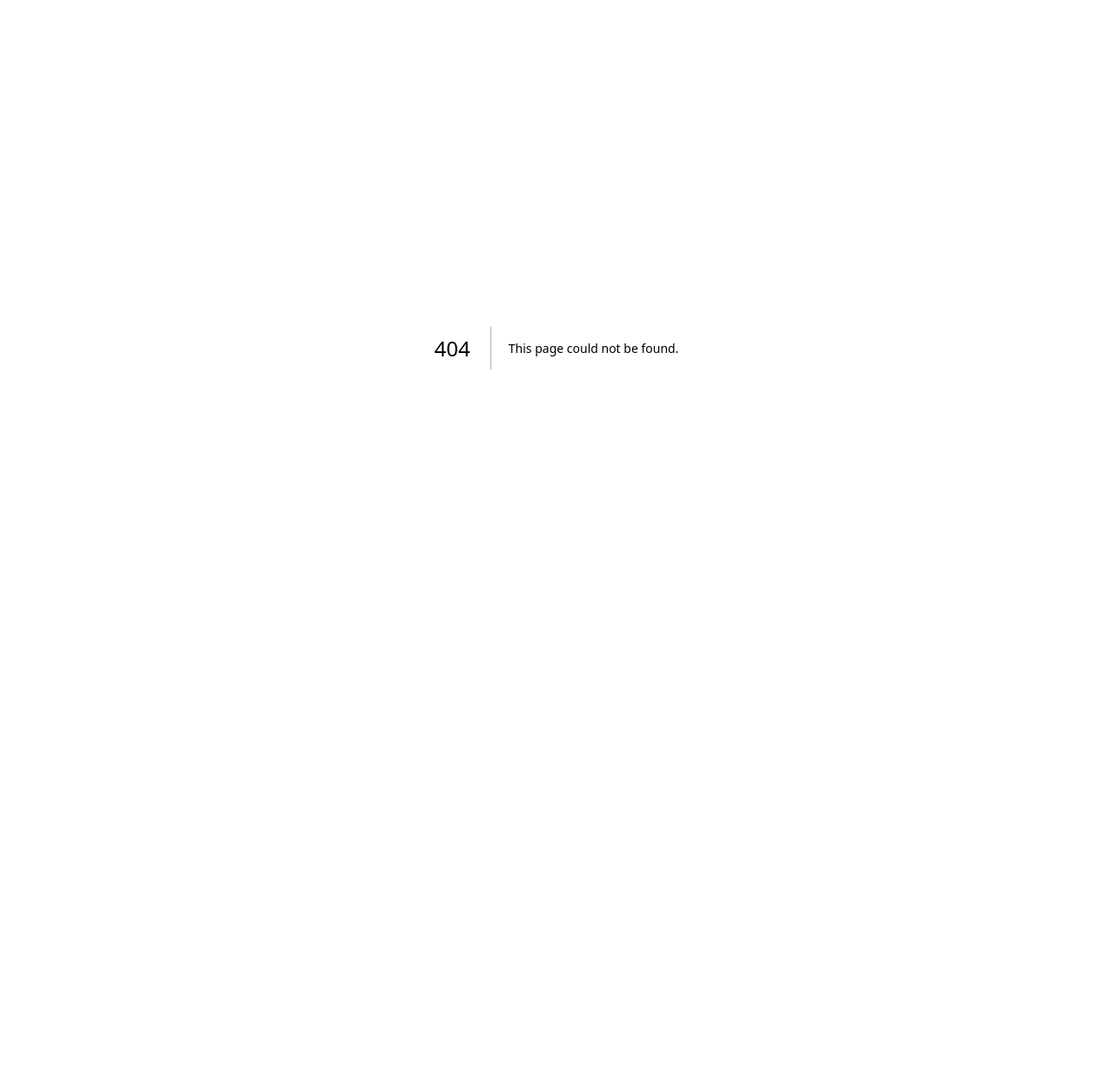
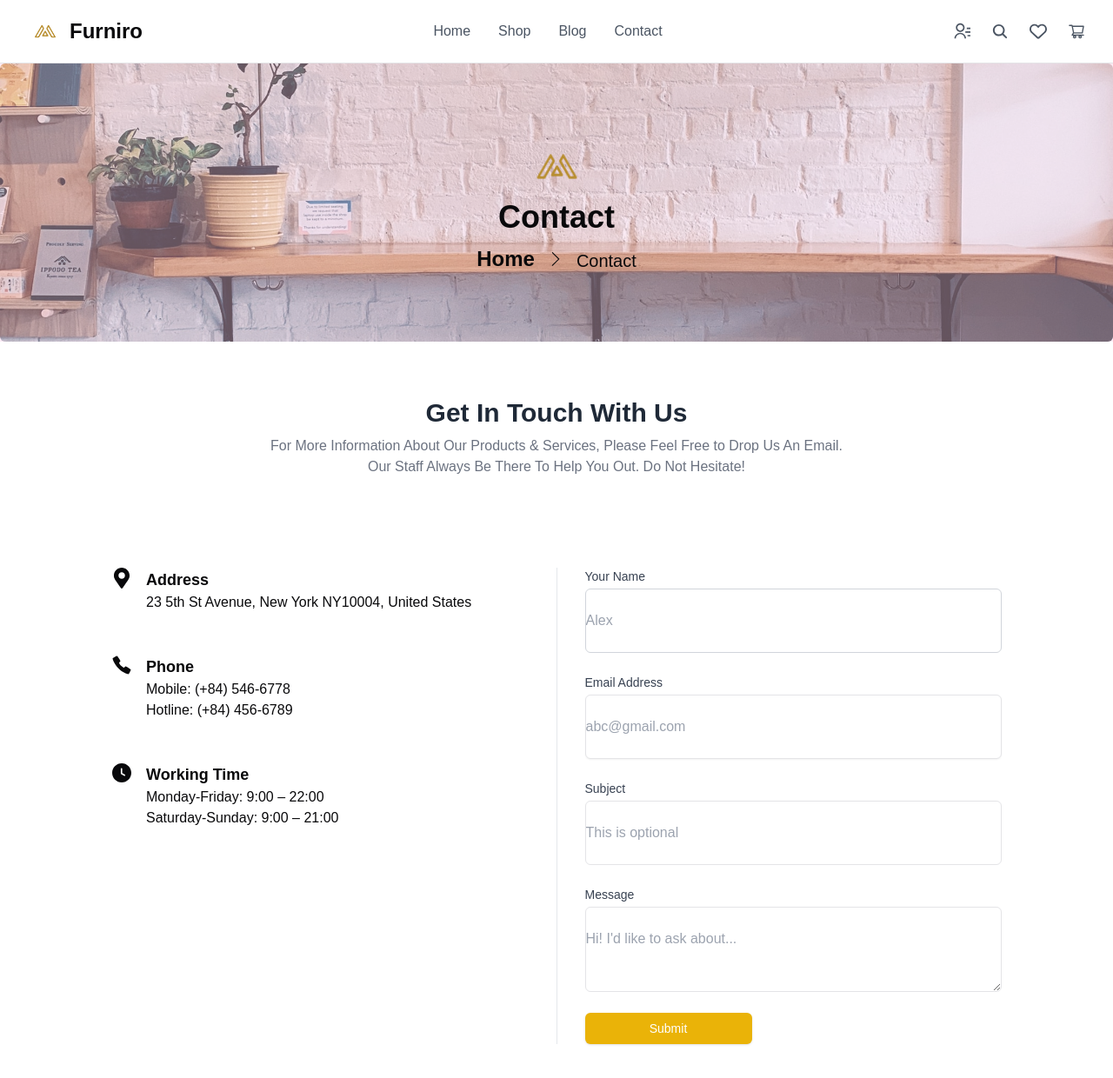
Before and after one commit to khani12335/hackthon, a Next.js app: page /contact in a window 1280 px wide. Before the commit this address had no page. Shown: the top 1240 px of the page at 87% size. Before the commit the page ends 800 px from the top, so only its background shows below. Built offline with nearby package versions, Linux system fonts and the light colour scheme.

Commit message:
six-commit

```diff
--- /dev/null
+++ b/src/app/contact/page.tsx
@@ -0,0 +1,167 @@
+import Footer from "@/components/Footer";
+import InfoSection from "@/components/Info";
+import NavBar from "@/components/NavBar";
+import { Button } from "@/components/ui/button";
+import { SlArrowRight } from "react-icons/sl";
+import { FaMapMarkerAlt } from "react-icons/fa";
+import { IoCallSharp } from "react-icons/io5";
+import { GoClockFill } from "react-icons/go";
+import Image from "next/image";
+import React from "react";
+
+const Contact = () => {
+  return (
+    <div className="min-h-screen bg-white">
+      {/* Header Section */}
+      <NavBar />
+      <div className="relative w-full h-80">
+        <Image
+          src="/assest/img-18.jpg"
+          alt="shop"
+          layout="fill"
+          objectFit="cover"
+          className="rounded-md"
+        />
+        <div className="absolute inset-0 flex flex-col justify-center items-center bg-pink-200 bg-opacity-40">
+          <Image
+            src="/assest/logo.png" // Replace with the actual path to your image
+            alt="Logo"
+            width={77}
+            height={77}
+            className="mx-auto"
+          />
+          <h1 className="text-4xl font-bold ">Contact</h1>
+          <p className="flex gap-4 mt-3 ">
+            <span className="text-2xl font-bold">Home</span>
+            <SlArrowRight className="mt-2" />
+            <span className="text-xl mt-1">Contact</span>
+          </p>
+        </div>
+      </div>
+
+      {/* Main Content */}
+      <div className="flex flex-col items-center justify-center py-16">
+        {/* Introduction */}
+        <div className="text-center mb-10">
+          <h1 className="text-3xl font-semibold text-gray-800">
+            Get In Touch With Us
+          </h1>
+          <p className="text-gray-500 mt-2">
+            For More Information About Our Products & Services, Please Feel Free
+            to Drop Us An Email.
+            <br /> Our Staff Always Be There To Help You Out. Do Not Hesitate!
+          </p>
+        </div>
+
+        {/* Contact Form Section */}
+        <div className="flex flex-wrap bg-white p-16 w-full max-w-6xl">
+          {/* Left Section */}
+          <div className="flex-1 space-y-12 border-r border-gray-200 pr-8">
+            {/* Address */}
+            <div className="flex items-start gap-4">
+              <div className="text-2xl">
+                <FaMapMarkerAlt />
+              </div>
+              <div>
+                <h3 className="text-lg font-semibold">Address</h3>
+                <p>23 5th St Avenue, New York NY10004, United States</p>
+              </div>
+            </div>
+
+            {/* Phone */}
+            <div className="flex items-start gap-4">
+              <div className="text-2xl">
+                <IoCallSharp />
+              </div>
+              <div>
+                <h3 className="text-lg font-semibold">Phone</h3>
+                <p>
+                  Mobile: (+84) 546-6778 <br />
+                  Hotline: (+84) 456-6789
+                </p>
+              </div>
+            </div>
+
+            {/* Working Time */}
+            <div className="flex items-start gap-4">
+              <div className="text-2xl">
+                <GoClockFill />
+              </div>
+              <div>
+                <h3 className="text-lg font-semibold">Working Time</h3>
+                <p>
+                  Monday-Friday: 9:00 – 22:00 <br />
+                  Saturday-Sunday: 9:00 – 21:00
+                </p>
+              </div>
+            </div>
+          </div>
+
+          {/* Right Section */}
+          <div className="flex-1 pl-8">
+            <form className="space-y-6">
+              {/* Name */}
+              <div>
+                <label className="block text-sm font-medium text-gray-700">
+                  Your Name
+                </label>
+                <input
+                  type="text"
+                  placeholder="Alex"
+                  className="mt-1 block py-6 w-full rounded-md border-gray-300  border"
+                />
+              </div>
+
+              {/* Email */}
+              <div>
+                <label className="block text-sm font-medium text-gray-700">
+                  Email Address
+                </label>
+                <input
+                  type="email"
+                  placeholder="abc@gmail.com"
+                  className="mt-1 block py-6 w-full  border rounded-md shadow-sm "
+                />
+              </div>
+
+              {/* Subject */}
+              <div>
+                <label className="block text-sm font-medium text-gray-700">
+                  Subject
+                </label>
+                <input
+                  type="text"
+                  placeholder="This is optional"
+                  className="mt-1 block py-6 w-full rounded-md  border"
+                />
+              </div>
+
+              {/* Message */}
+              <div>
+                <label className="block text-sm font-medium text-gray-700">
+                  Message
+                </label>
+                <textarea
+                  placeholder="Hi! I'd like to ask about..."
+                  className="mt-1 block py-6 w-full rounded-md  border"
+                ></textarea>
+              </div>
+
+              {/* Submit Button */}
+              <Button
+                type="submit"
+                className="w-48 bg-yellow-500 text-white py-2 px-4 hover:bg-yellow-600"
+              >
+                Submit
+              </Button>
+            </form>
+          </div>
+        </div>
+      </div>
+      <InfoSection />
+      <Footer />
+    </div>
+  );
+};
+
+export default Contact;
```
